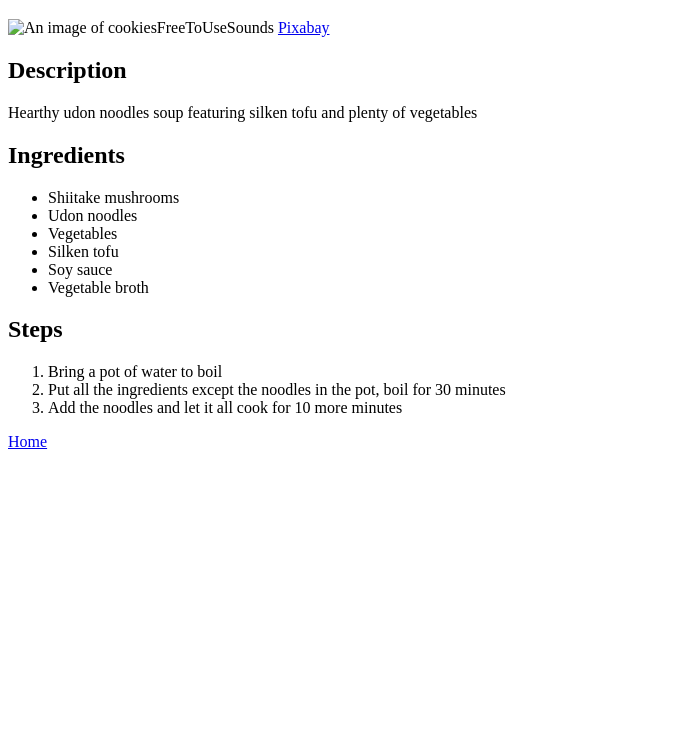
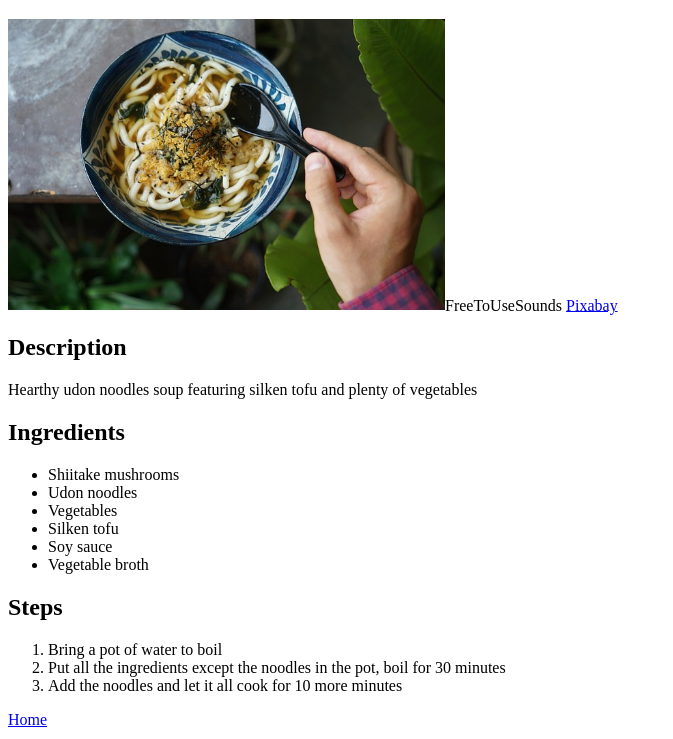
Before and after one commit to aethem2k/odin-recipes, a plain HTML site: page recipes/noodles.html in a window 1280 px wide. Shown: the part 61-800 px from the top of the page, without its empty margins (0-673 px from the left). Drawn offline with Linux system fonts and the light colour scheme.

Commit message:
Fix alt text and missing images

```diff
--- a/recipes/noodles.html
+++ b/recipes/noodles.html
@@ -7,7 +7,7 @@
 </head>
 <body>
     <h1>Vegan Udon Noodles</h1>
-<img src="../images/cookies.jpg" width="437" alt="An image of cookies"
+<img src="../images/noodles.jpg" width="437" alt="An image of noodles"
 <h7>FreeToUseSounds</h7>
 <h7><a href="pixabay.com" target="_blank" rel="nonreferrer">Pixabay</a></h7>
 <h2>Description</h2>
```
Also changed, not shown: recipes/seitan.html (+1 -1 lines).
